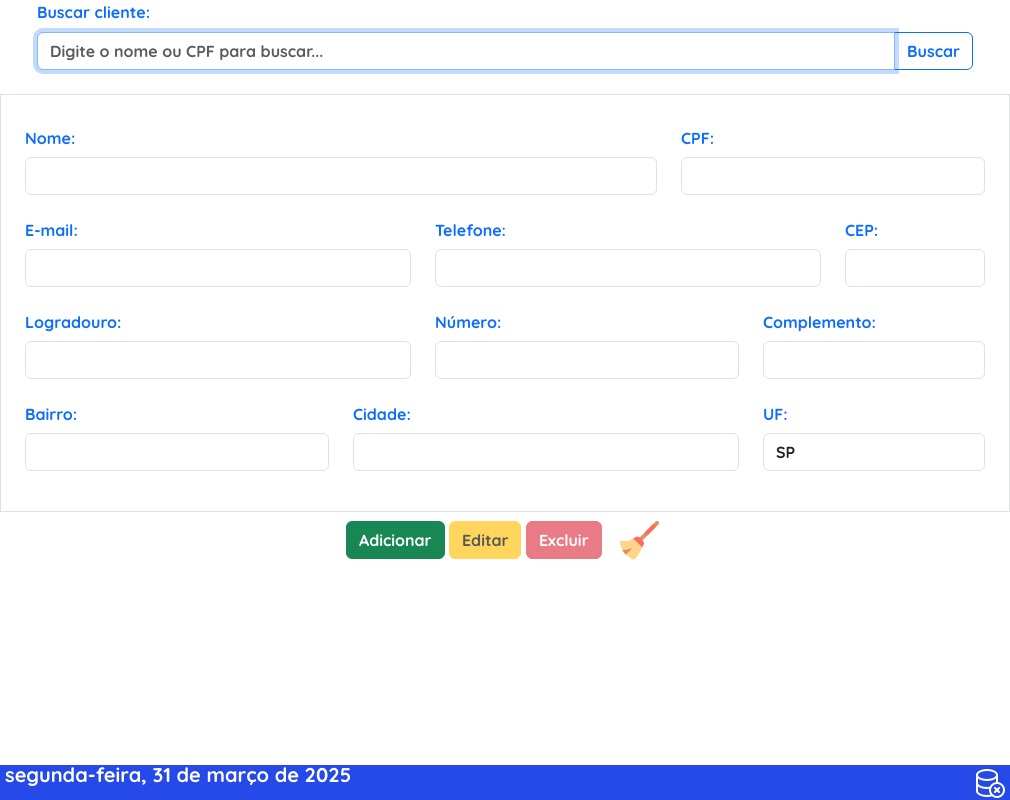
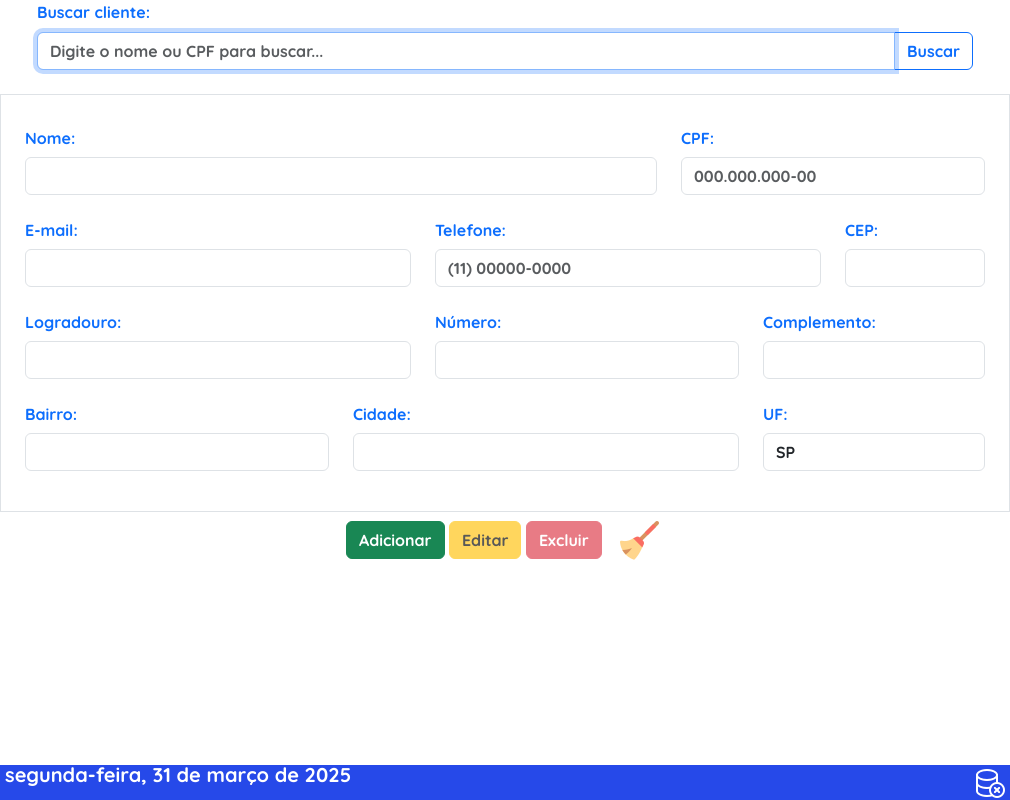
Before and after one commit to brudorea/cadastro, an Electron app: page src/views/index.html in a window 1010 px wide. Drawn offline with Linux system fonts and the light colour scheme; no server answers.

Commit message:
FINALIZAÇÃO DO CADASTRO

```diff
--- a/src/views/index.html
+++ b/src/views/index.html
@@ -43,7 +43,7 @@
                 <div class="col-sm-4">
 
                     <label for="cpf" class="col-form-label text-primary">CPF:</label> <!-- Label para o campo CPF -->
-                    <input type="text" id="cpf" name="cpf" class="form-control" maxlength="14" required
+                    <input type="text" id="cpf" name="cpf" placeholder="000.000.000-00" class="form-control" maxlength="14" required
                         oninput="validarCPF(this)">
                     <!-- Campo para CPF, com validação via JavaScript -->
                 </div>
@@ -63,7 +63,7 @@
                     <label for="cphone" class="col-form-label text-primary">Telefone:</label>
                     <!-- Label para o campo Telefone -->
                     <input type="tel" name="telefone" id="tel" class="form-control" size="15" maxlength="15" required
-                        oninput="mascaraTelefone(this)">
+                        oninput="mascaraTelefone(this)" placeholder="(11) 00000-0000">
                     <!-- Campo para telefone, com máscara aplicada via JavaScript -->
                 </div>
 
```
